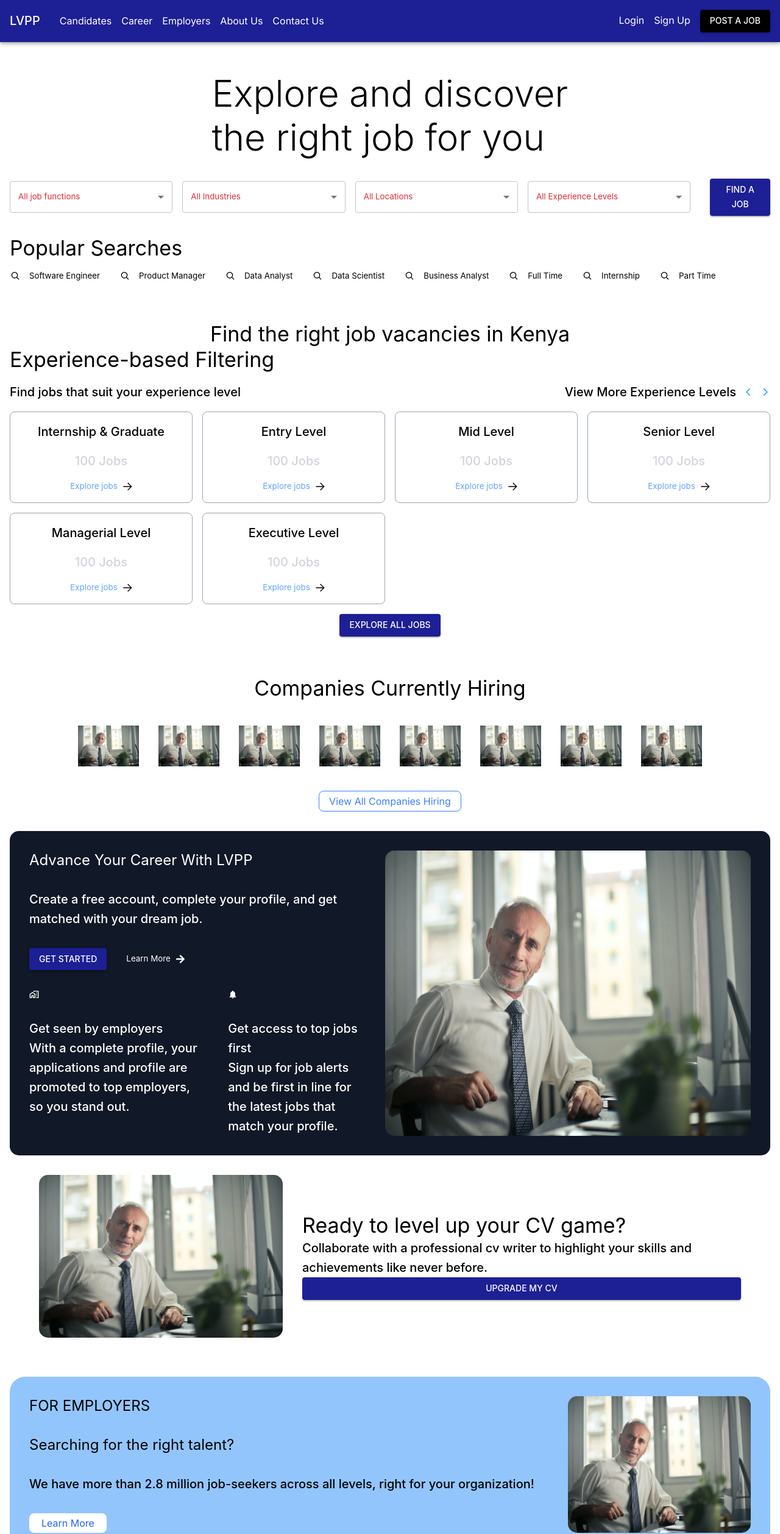
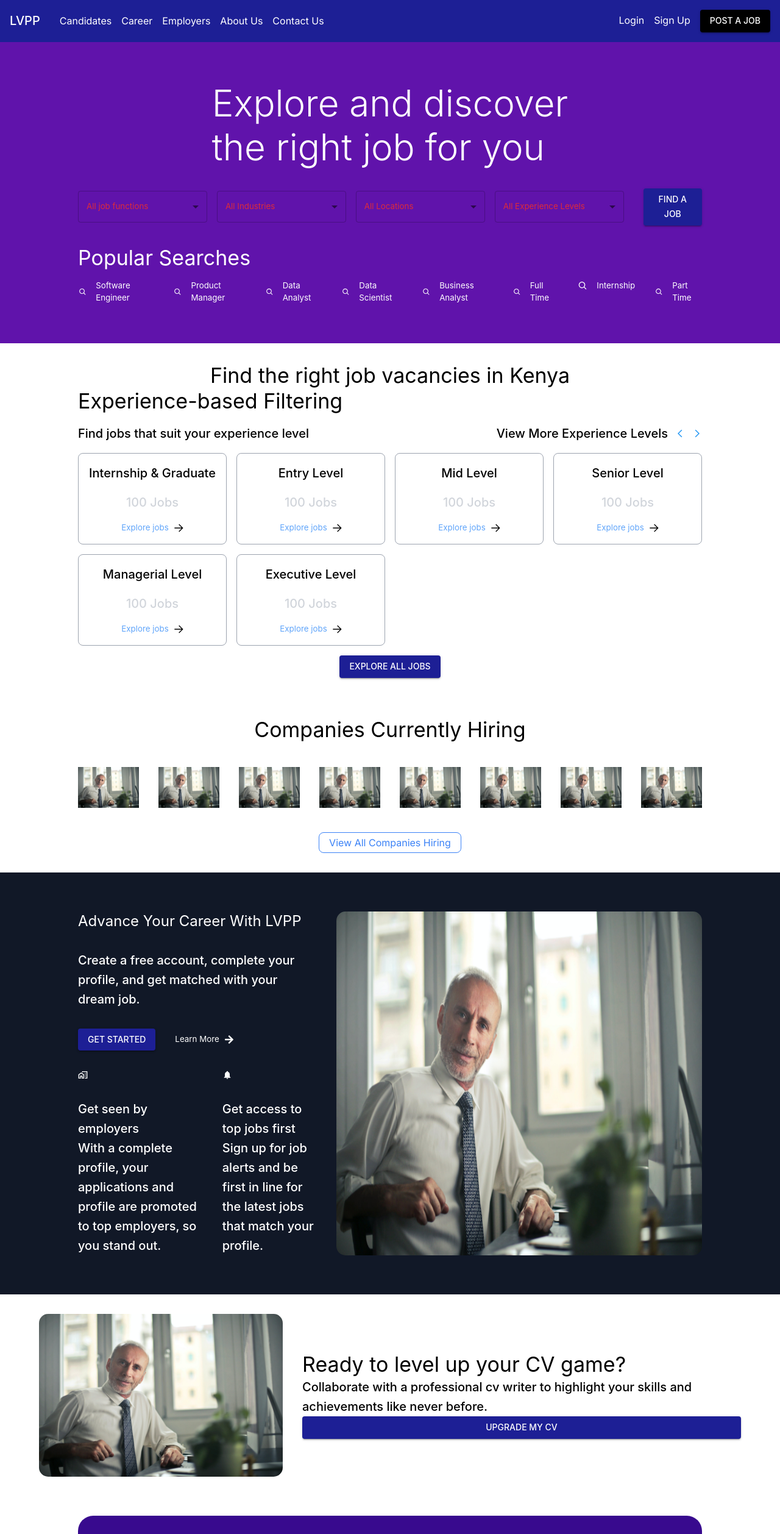
Before and after one commit to apella1/jobs_site, a Next.js app: page / in a window 1280 px wide. Shown: the top 2516 px of the page at 61% size. Built offline with nearby package versions, Linux system fonts and the light colour scheme.

Commit message:
fix home x-padding

```diff
--- a/app/page.tsx
+++ b/app/page.tsx
@@ -11,7 +11,7 @@ import { Box } from "@mui/material";
 
 export default function Home() {
   return (
-    <Box sx={{ p: 2 }} component="section" className="px-32">
+    <Box component="section" className="">
       <HomeHeader />
       <ExperienceFilter />
       <CompaniesHiring />
--- a/components/home/CareerAdvancement.tsx
+++ b/components/home/CareerAdvancement.tsx
@@ -13,7 +13,7 @@ export default function CareerAdvancement() {
     <Stack
       direction="row"
       spacing={4}
-      className="bg-[#111827] p-8 text-white rounded-[15px]"
+      className="bg-[#111827] py-16 px-32 text-white"
     >
       <Stack spacing={4} className="basis-1/2">
         <Typography variant="h5" className="text-white">
--- a/components/home/CompaniesHiring.tsx
+++ b/components/home/CompaniesHiring.tsx
@@ -5,7 +5,7 @@ import img from "@/public/images/photo.jpg";
 
 export default function CompaniesHiring() {
   return (
-    <Stack spacing={5} className="py-8">
+    <Stack spacing={5} className="py-8 px-32">
       <Typography variant="h4" className="self-center">
         Companies Currently Hiring
       </Typography>
--- a/components/home/EmployerHub.tsx
+++ b/components/home/EmployerHub.tsx
@@ -8,7 +8,7 @@ export default function EmployerHub() {
     <Stack
       direction="row"
       justifyContent="space-between"
-      className="bg-blue-300 rounded-[25px] p-8 my-8"
+      className="bg-[#380A8E] text-white rounded-[25px] mx-32 p-8 my-8"
     >
       <Stack spacing={4}>
         <Typography variant="h5" className="uppercase">
@@ -19,7 +19,10 @@ export default function EmployerHub() {
           We have more than 2.8 million job-seekers across all levels, right for
           your organization!
         </Typography>
-        <Link href="/employer" className="bg-white px-5 py-1 text-blue-600 rounded-[8px] w-fit">
+        <Link
+          href="/employer"
+          className="bg-white px-5 py-1 text-blue-600 rounded-[8px] w-fit"
+        >
           Learn More
         </Link>
       </Stack>
--- a/components/home/ExperienceFilter.tsx
+++ b/components/home/ExperienceFilter.tsx
@@ -19,7 +19,7 @@ const experienceLevels: ExperienceLevel[] = [
 
 export default function ExperienceFilter() {
   return (
-    <Stack className="py-8">
+    <Stack className="py-8 px-32">
       <Typography variant="h4" component="h3" className="self-center">
         Find the right job vacancies in Kenya
       </Typography>
--- a/components/home/ExploreJobs.tsx
+++ b/components/home/ExploreJobs.tsx
@@ -36,7 +36,7 @@ export default function ExploreJobs() {
     (_, i) => jobFunctions.slice(i * 10, i * 10 + 10)
   );
   return (
-    <Stack spacing={8} className="py-8">
+    <Stack spacing={8} className="py-8 px-32">
       <Typography variant="h4" component="h3" className="self-center">
         Explore Jobs in Kenya by job Function
       </Typography>
--- a/components/home/HomeHeader.tsx
+++ b/components/home/HomeHeader.tsx
@@ -23,7 +23,7 @@ const popularSearches = [
 ];
 export default function HomeHeader() {
   return (
-    <Stack className="py-8" spacing={4}>
+    <Stack className="py-16 px-32 bg-[#6013AB] text-white" spacing={4}>
       <Box className="self-center">
         <Typography variant="h2">Explore and discover</Typography>
         <Typography variant="h2">the right job for you</Typography>
```
